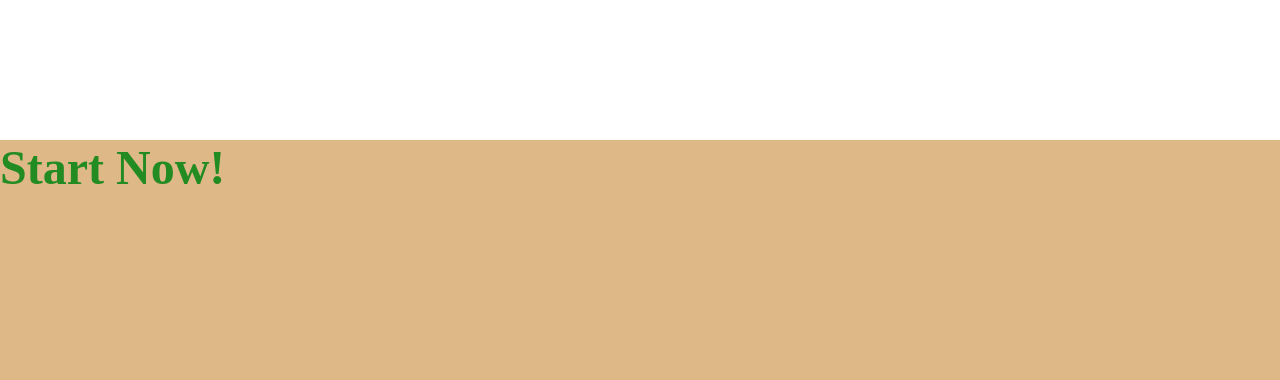
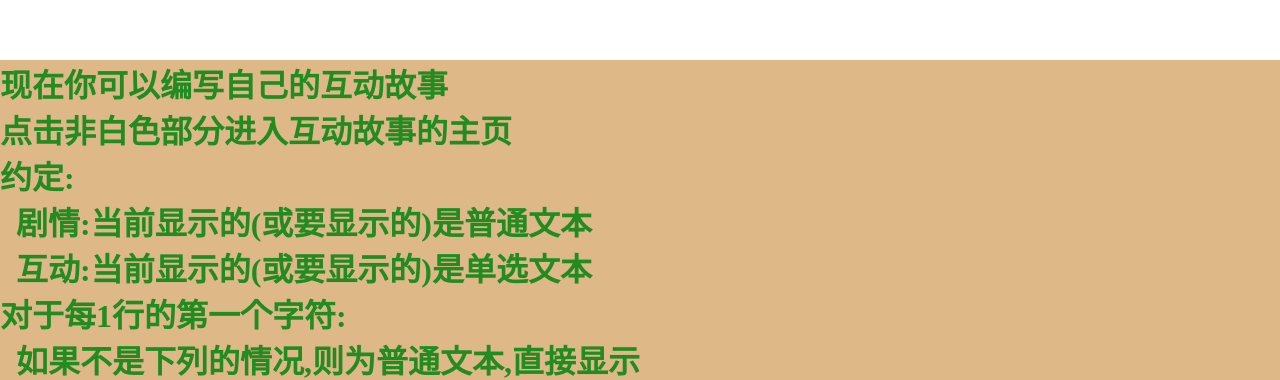
Before and after one commit to ah-wu/story, a plain HTML site: page index.html in a window 1280 px wide. Shown: the part 420-800 px from the top of the page. Drawn offline with Linux system fonts and the light colour scheme.

Commit message:
Add files via upload

```diff
--- a/index.html
+++ b/index.html
@@ -87,27 +87,50 @@
                 }
             }).then(str=>complie(str));
         }
-        let story=complie("-Start Now!\n>+main.txt");
+        let story=complie("+main.txt");
     </script>
 </head>
-<body onload="story.next()">
+<body>
     <div id="img"
          style="background-size:contain;
                 background-repeat:repeat;
                 outline:none;
                 position:fixed;
                 left:0%;top:0%;
-                width:100%;height:70%;"></div>
-    <div  id="out"
+                width:100%;height:60%;"></div>
+    <div  id="out" onclick="story.next();this.onclick=null";
           style="user-select:none;
                  color:forestgreen;
-                 font-size:3.0em;
+                 font-size:2.0em;
                  font-weight:bold;
                  background-color:burlywood;
                  outline:none;
                  position:fixed;
-                 left:0%;top:70%;
-                 width:100%;height:30%;
+                 left:0%;top:60%;
+                 width:100%;height:40%;
                  overflow:auto;
-                 white-space:nowrap;">Loading...</div>
+                 white-space:nowrap;">
+                 现在你可以编写自己的互动故事<br>
+                 点击非白色部分进入互动故事的主页<br>
+                 约定:<br>
+                 &nbsp;&nbsp;剧情:当前显示的(或要显示的)是普通文本<br>
+                 &nbsp;&nbsp;互动:当前显示的(或要显示的)是单选文本<br>
+                 对于每1行的第一个字符:<br>
+                 &nbsp;&nbsp;如果不是下列的情况,则为普通文本,直接显示<br>
+                 &nbsp;&nbsp;如果为+:<br>
+                 &nbsp;&nbsp;&nbsp;&nbsp;其后跟指向另一份文本文件的url,通常是支线<br>
+                 &nbsp;&nbsp;&nbsp;&nbsp;只在剧情时有效,在互动时等价于把第一个+替换成&gt;+<br>
+                 &nbsp;&nbsp;如果为$:<br>
+                 &nbsp;&nbsp;&nbsp;&nbsp;其后跟指向图片的url,图片可以更好地展现剧情<br>
+                 &nbsp;&nbsp;&nbsp;&nbsp;只在剧情时有效,在互动时等价于把第一个$替换成&gt;$<br>
+                 &nbsp;&nbsp;如果为-:<br>
+                 &nbsp;&nbsp;&nbsp;&nbsp;则为单选文本,直到下一个普通文本前,所有的单选文本会集中显示<br>
+                 &nbsp;&nbsp;&nbsp;&nbsp;单选文本在显示时,去除第一个-,且每个单选文本占据1行<br>
+                 &nbsp;&nbsp;&nbsp;&nbsp;读者可以在互动时,点击任意一行进入不同的分支<br>
+                 &nbsp;&nbsp;如果为&gt;:<br>
+                 &nbsp;&nbsp;&nbsp;&nbsp;其后跟分支剧情,分支剧情的约定见本文<br>
+                 &nbsp;&nbsp;&nbsp;&nbsp;在剧情时等价于把第一个&gt;去掉(也就是普通文本)<br>
+                 &nbsp;&nbsp;&nbsp;&nbsp;在互动时则为当前要显示的最后1个单选文本的分支<br>
+                 <br>
+    </div>
 </body>
```
Also changed, not shown: main.txt.
